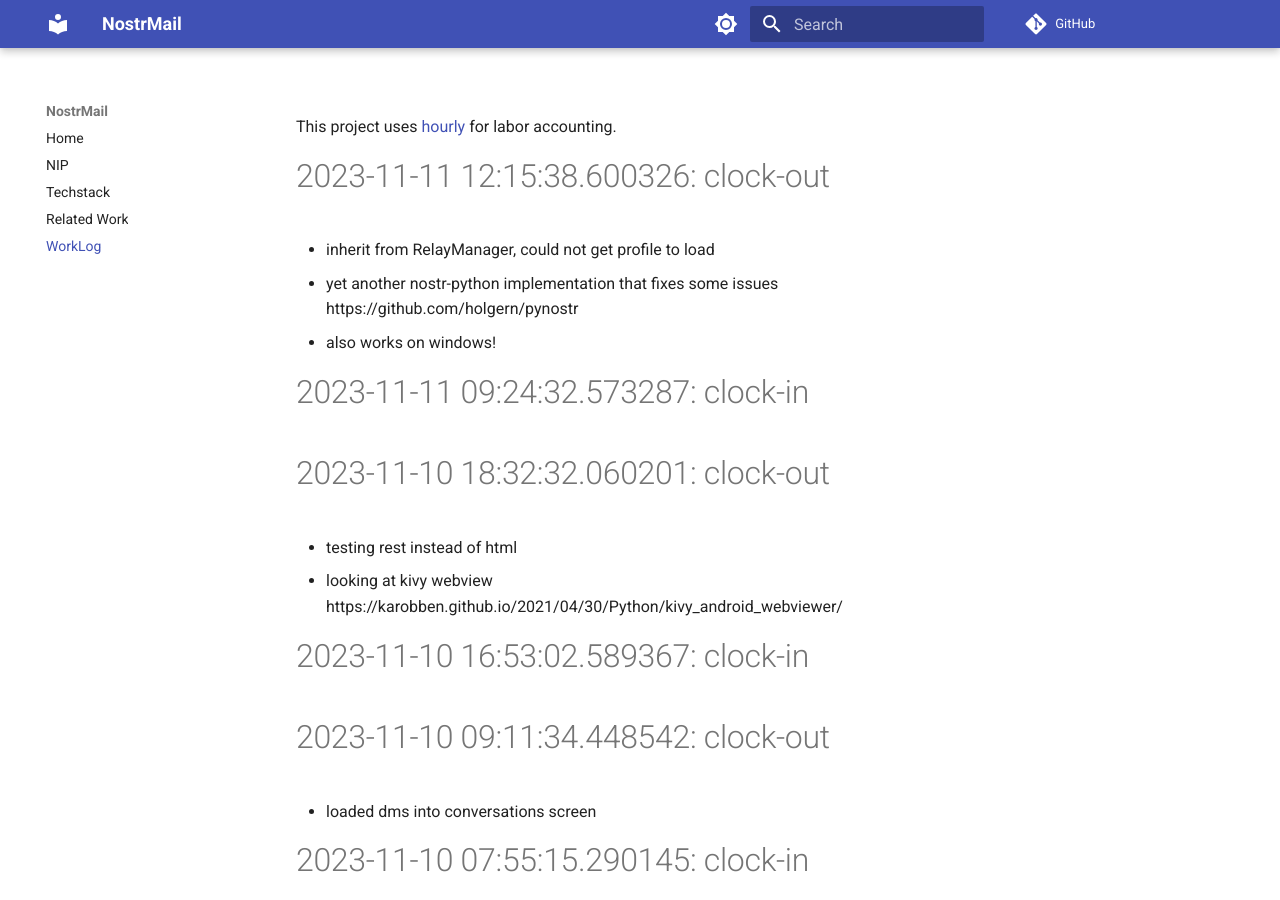
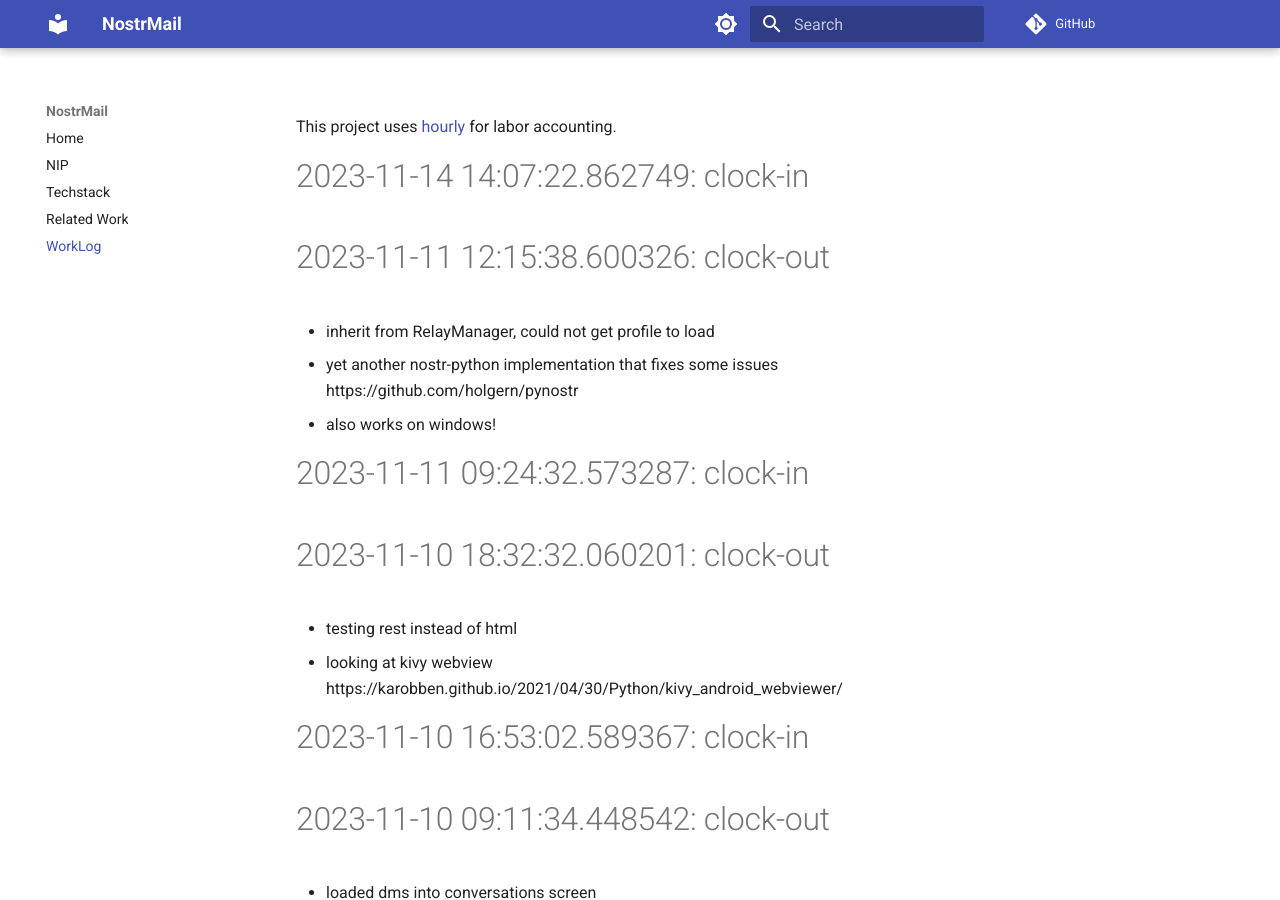
Before and after one commit to asherp/nostr-mail, an MkDocs documentation site: the page built from docs/WorkLog.md, in a window 1280 px wide and 900 px high. Built offline with MkDocs 1.6.1 and Material for MkDocs 9.7.7, drawn with Linux system fonts in a browser that asks for light colours; comment, search, counter and statistics services are not loaded.

Commit message:
clock-in

```diff
--- a/WorkLog.md
+++ b/WorkLog.md
@@ -1,3 +1,6 @@
+
+# 2023-11-14 14:07:22.862749: clock-in
+
 # 2023-11-11 12:15:38.600326: clock-out
 
 * inherit from RelayManager, could not get profile to load
```
